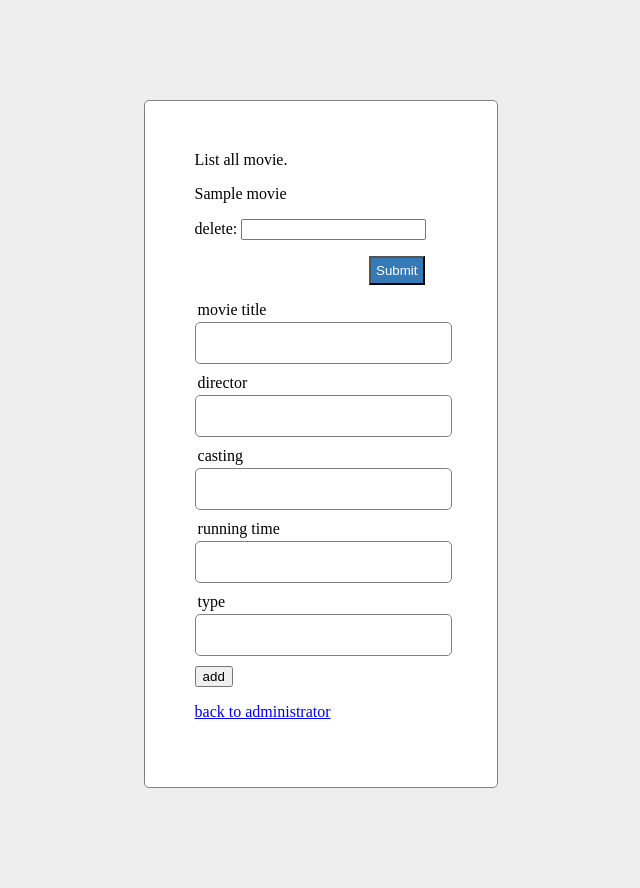
After one commit to inahchang/sample, a PHP site: page /movie.php in a window 1280 px wide. The commit adds this page. Shown: the whole page, without its empty margins (319-959 px from the left). Run offline with PHP 8.4, Linux system fonts and the light colour scheme; the visitor is signed in with stand-in values (Sample User, id 1); tables that the repository leaves empty or names only in its code hold one stand-in row (values such as "Sample post").

Commit message:
I changed!

```diff
--- /dev/null
+++ b/movie.php
@@ -0,0 +1,68 @@
+<?php
+    include('server.php');
+    if(($_SESSION['username']) != 'admin'){
+        header('location: login.php');
+    }
+?>
+<!DOCTYPE html>
+<html>
+<head>
+    <title>manage movie</title>
+    <link rel="stylesheet" type="text/css" href="style.css">
+</head>
+<body>
+    <div id="frm">
+        <form action="movie.php" method="POST">
+            <?php include('errors.php'); ?>
+            <div>
+                List all movie.
+            </div>
+            <div>
+                <?php
+                    $query = "SELECT * FROM movie";
+                    $result = mysqli_query($db, $query);
+                ?>
+                <?php foreach ($result as $r): ?>
+                <p><?php echo $r['movie_title']; ?></p>
+                <?php endforeach ?>
+            </div>
+            <p>
+                <label>delete:</label>
+                <input type="text" id="user" name="movie" />
+            </p>
+            <p>
+                <input type="submit" id="btn" name="movie_delete" />
+            </p>
+        </form>
+
+        <form method="post" action="movie.php">
+            <?php include('errors.php'); ?>
+            <div class="input-group">
+                <label>movie title</label>
+                <input type="text" name="movie_title">
+            </div>
+            <div class="input-group">
+                <label>director</label>
+                <input type="text" name="director">
+            </div>
+            <div class="input-group">
+                <label>casting</label>
+                <input type="text" name="casting">
+            </div>
+            <div class="input-group">
+                <label>running time</label>
+                <input type="text" name="running_time">
+            </div>
+            <div class="input-group">
+                <label>type</label>
+                <input type="text" name="type">
+            </div>
+            <div class="input-group">
+                <button type="submit" name="movie_add" class="btn">add</button>
+            </div>
+            <p>
+                <a href="admin.php">back to administrator</a>
+            </p>
+        </form>
+    </body>
+</html>
--- /dev/null
+++ b/movie_schedule.php
@@ -0,0 +1,3 @@
+<?php
+
+?>
--- a/register.php
+++ b/register.php
@@ -9,6 +9,7 @@
     <div class="header">
         <h2>Register</h2>
     </div>
+
     <form method="post" action="register.php">
         <?php include('errors.php'); ?>
         <div class="input-group">
@@ -30,9 +31,6 @@
         <div class="input-group">
             <button type="submit" name="register" class="btn">register</button>
         </div>
-        <p>
-            Already a member? <a href="login.php">sign in</a>
-        </p>
     </form>
 </body>
 </html>
--- /dev/null
+++ b/review.php
@@ -0,0 +1,3 @@
+<?php
+
+?>
--- /dev/null
+++ b/seat.php
@@ -0,0 +1,3 @@
+<?php
+
+?>
--- a/server.php
+++ b/server.php
@@ -25,8 +25,20 @@
         }
         if(count($errors) == 0){
             $password = md5($pass1);
-            $sql = "INSERT INTO user (username, email, password)
-                VALUES ('$username', '$email', '$password')";
+            $query = "SELECT iduser FROM user";
+            $result = mysqli_query($db, $query);
+            $c = mysqli_num_rows($result);
+            while(1){
+                $query = "SELECT iduser FROM user where iduser='$c'";
+                $result = mysqli_query($db, $query);
+                if(mysqli_num_rows($result) != 0){
+                    $c = $c + 1;
+                }
+                else{
+                    break;
+                }
+            }
+            $sql = "INSERT INTO user (username, email, password, iduser) VALUES ('$username', '$email', '$password', '$c')";
             mysqli_query($db, $sql);
             $_SESSION['username'] = $username;
             $_SESSION['success'] = "Logged in";
@@ -52,8 +64,142 @@
                 header('location: index.php');
             }
             else{
-                array_push($errors, "incorrect usename/password");
+                array_push($errors, "incorrect username/password");
             }
+        }
+    }
+    if(isset($_POST['user_delete'])){
+        $username = ($_POST['user']);
+        if(empty($username)){
+            array_push($errors, "Username is required");
+        }
+        if(count($errors) == 0){
+            $query = "SELECT * FROM user where username='$username'";
+            $result = mysqli_query($db, $query);
+            if(mysqli_num_rows($result) == 1){
+                $query = "DELETE FROM user where username='$username'";
+                $result = mysqli_query($db, $query);
+                header('location: user.php');
+            }
+            else{
+                array_push($errors, "incorrect username");
+            }
+        }
+    }
+    if(isset($_POST['theater_delete'])){
+        $theater = ($_POST['theater']);
+        if(empty($theater)){
+            array_push($errors, "Theater name is required");
+        }
+        if(count($errors) == 0){
+            $query = "SELECT * FROM theater where username='$theater'";
+            $result = mysqli_query($db, $query);
+            if(mysqli_num_rows($result) == 1){
+                $query = "DELETE FROM theater where theater='$theater'";
+                $result = mysqli_query($db, $query);
+                header('location: theater.php');
+            }
+            else{
+                array_push($errors, "incorrect theater name");
+            }
+        }
+    }
+    if(isset($_POST['theater_add'])){
+        $theater_name = ($_POST['theater_name']);
+        $total_seats = ($_POST['total_seats']);
+        $floor = ($_POST['floor']);
+        if(empty($theater_name)){
+            array_push($errors, "Theater name is required");
+        }
+        if(empty($total_seats)){
+            array_push($errors, "Number of total seats is required");
+        }
+        if(empty($floor)){
+            array_push($errors, "Floor is required");
+        }
+        $query = "SELECT * FROM theater where name='$theater_name'";
+        $result = mysqli_query($db, $query);
+        if(mysqli_num_rows($result) != 0){
+            array_push($errors, "Try another theater name");
+        }
+        if(count($errors) == 0){
+            $query = "SELECT idtheater FROM theater";
+            $result = mysqli_query($db, $query);
+            $c = mysqli_num_rows($result);
+            while(1){
+                $query = "SELECT idtheater FROM theater where idtheater='$c'";
+                $result = mysqli_query($db, $query);
+                if(mysqli_num_rows($result) != 0){
+                    $c = $c + 1;
+                }
+                else{
+                    break;
+                }
+            }
+            $sql = "INSERT INTO theater (idtheater, name, total_seats, floor) VALUES ('$c', '$theater_name', '$total_seats', '$floor')";
+            mysqli_query($db, $sql);
+        }
+    }
+    if(isset($_POST['movie_delete'])){
+        $movie_title = ($_POST['movie']);
+        if(empty($movie_title)){
+            array_push($errors, "Movie title is required");
+        }
+        if(count($errors) == 0){
+            $query = "SELECT * FROM movie where movie_title='$movie_title'";
+            $result = mysqli_query($db, $query);
+            if(mysqli_num_rows($result) == 1){
+                $query = "DELETE FROM movie where movie_title='$movie_title'";
+                $result = mysqli_query($db, $query);
+                header('location: movie.php');
+            }
+            else{
+                array_push($errors, "incorrect movie title");
+            }
+        }
+    }
+    if(isset($_POST['movie_add'])){
+        $movie_title = ($_POST['movie_title']);
+        $casting = ($_POST['casting']);
+        $director = ($_POST['director']);
+        $running_time =($_POST['running_time']);
+        $type = ($_POST['type']);
+        if(empty($movie_title)){
+            array_push($errors, "Movie title is required");
+        }
+        if(empty($casting)){
+            array_push($errors, "Casting is required");
+        }
+        if(empty($director)){
+            array_push($errors, "Director is required");
+        }
+        if(empty($running_time)){
+            array_push($errors, "Running time is required");
+        }
+        if(empty($type)){
+            array_push($errors, "Type is required");
+        }
+        $query = "SELECT * FROM movie where movie_title='$movie_title' AND type='$type";
+        $result = mysqli_query($db, $query);
+        if(mysqli_num_rows($result) != 0){
+            array_push($errors, "Try another movie");
+        }
+        if(count($errors) == 0){
+            $query = "SELECT idmovie FROM movie";
+            $result = mysqli_query($db, $query);
+            $c = mysqli_num_rows($result);
+            while(1){
+                $query = "SELECT idmovie FROM movie where idmovie='$c'";
+                $result = mysqli_query($db, $query);
+                if(mysqli_num_rows($result) != 0){
+                    $c = $c + 1;
+                }
+                else{
+                    break;
+                }
+            }
+            $sql = "INSERT INTO movie (idmovie, movie_title, director, casting, running_time, type) VALUES ('$c', '$movie_title', '$director', '$casting', '$running_time', '$type')";
+            mysqli_query($db, $sql);
         }
     }
     if(isset($_GET['logout'])){
```
Also changed, not shown: admin.php (added, +40 -0 lines), index.php (+11 -2 lines), process.php (deleted, +0 -7 lines), theater.php (added, +60 -0 lines), user.php (added, +41 -0 lines).
